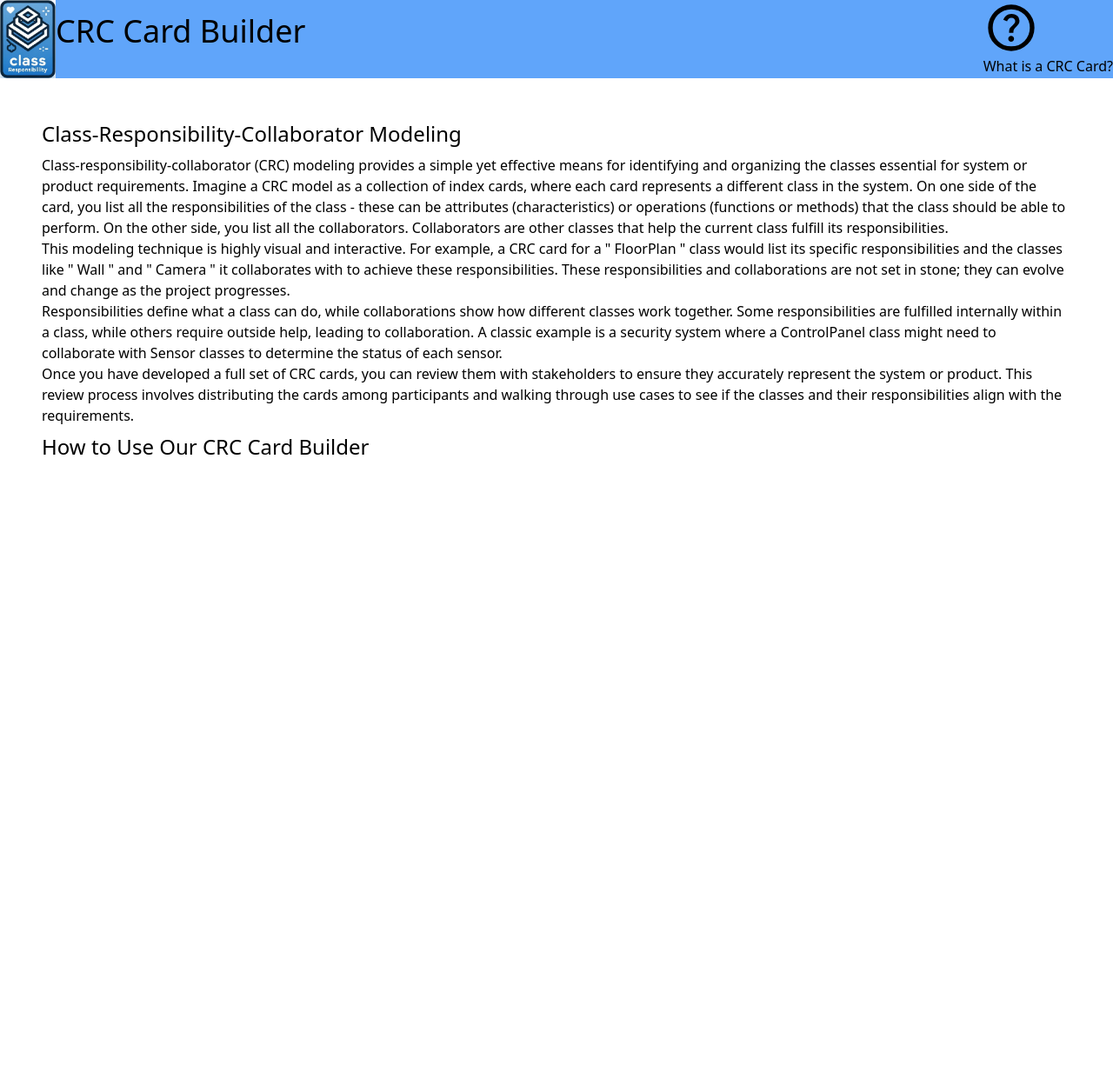
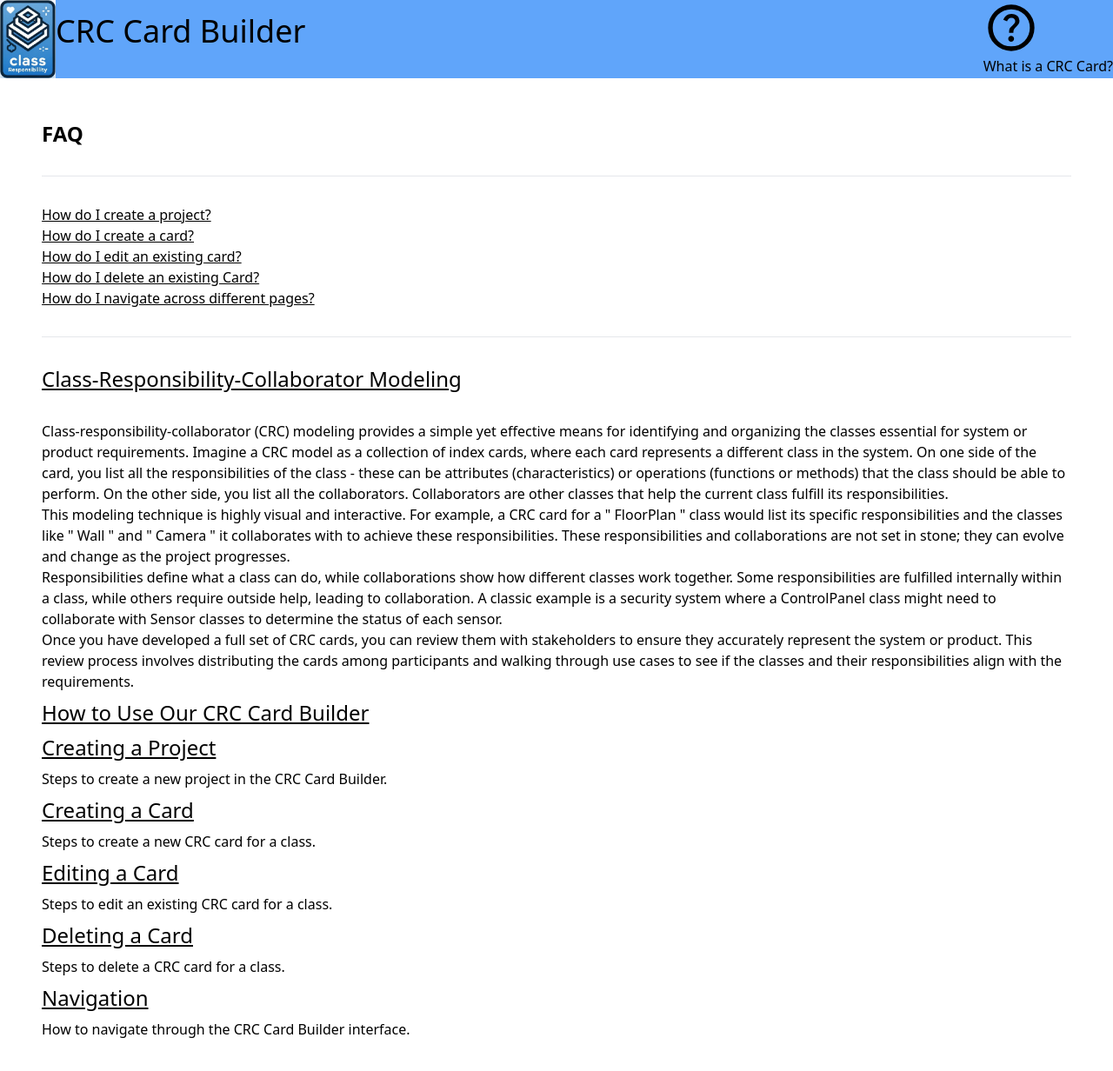
Before and after one commit to oo-ng/CRC-Card-Builder, a React (Vite) app: page /help in a window 1280 px wide. Shown: the top 1232 px of the page at 87% size. Before the commit the page ends 800 px from the top, so only its background shows below. Built offline with nearby package versions, Linux system fonts and the light colour scheme.

Commit message:
Help Page Updates

```diff
--- a/src/Pages/HelpPage.jsx
+++ b/src/Pages/HelpPage.jsx
@@ -1,11 +1,27 @@
-import { Header } from "../Components/Header"
+import { Header } from "../Components/Header";
+
 export const HelpPage = () => {
-    return(
+    return (
         <>
-            <Header/>
-            <div >
+            <Header />
+            <div>
                 <div className='m-12'>
-                <h2 className="text-2xl mb-2">Class-Responsibility-Collaborator Modeling</h2>
+                <div className="mb-2">
+                <h2 className="text-2xl mb-2 font-bold">FAQ</h2>
+                <hr className="w-full border-t border-black-300 my-8" />
+                </div>
+                <ul>
+
+                        <li><a href="#creating-project"><span className="hover:bg-gray-100 underline">How do I create a project?</span></a></li>
+                        <li><a href="#creating-card"><span className="hover:bg-gray-100 underline">How do I create a card?</span></a></li>
+                        <li><a href="#editing-card"><span className="hover:bg-gray-100 underline">How do I edit an existing card?</span></a></li>
+                        <li><a href="#deleting-card"><span className="hover:bg-gray-100 underline">How do I delete an existing Card?</span></a></li>
+                        <li><a href="#navigation"><span className="hover:bg-gray-100 underline">How do I navigate across different pages?</span></a></li>
+                    </ul>
+                    <hr className="w-full border-t border-black-300 my-8" />
+                    <div className="mb-8">
+                    <h2 className="text-2xl mb-2 underline">Class-Responsibility-Collaborator Modeling</h2>
+                    </div>
                     <p>
                         Class-responsibility-collaborator (CRC) modeling provides a simple yet effective means
                         for identifying and organizing the classes essential for system or product requirements.
@@ -15,10 +31,11 @@ export const HelpPage = () => {
                         should be able to perform. On the other side, you list all the collaborators. Collaborators are
                         other classes that help the current class fulfill its responsibilities.
                     </p>
+
                     <p>
                         This modeling technique is highly visual and interactive. For example, a CRC card for a
-                    &quot; FloorPlan &quot;  class would list its specific responsibilities and the classes like &quot; Wall &quot;  and
-                    &quot; Camera &quot;  it collaborates with to achieve these responsibilities. These responsibilities and
+                        &quot; FloorPlan &quot; class would list its specific responsibilities and the classes like &quot; Wall &quot; and
+                        &quot; Camera &quot; it collaborates with to achieve these responsibilities. These responsibilities and
                         collaborations are not set in stone; they can evolve and change as the project progresses.
                     </p>
                     <p>
@@ -35,12 +52,40 @@ export const HelpPage = () => {
                         classes and their responsibilities align with the requirements.
                     </p>
 
-                <h2 className="text-2xl mt-2 mb-2">How to Use Our CRC Card Builder</h2>
+                    <h2 className="text-2xl mt-2 mb-2 underline" id="crc-builder">How to Use Our CRC Card Builder</h2>
+
+
+                    {/* Additional Headings */}
+                    <h2 className="text-2xl mt-2 mb-2 underline" id="creating-project">Creating a Project</h2>
                     <p>
-                    {/* Content for the CRC Card Builder usage instructions will go here */}
+                        {/* Content for creating a project instructions will go here */}
+                        Steps to create a new project in the CRC Card Builder.
+                    </p>
+
+                    <h2 className="text-2xl mt-2 mb-2 underline" id="creating-card">Creating a Card</h2>
+                    <p>
+                        {/* Content for creating a card instructions will go here */}
+                        Steps to create a new CRC card for a class.
+                    </p>
+
+                    <h2 className="text-2xl mt-2 mb-2 underline" id="editing-card">Editing a Card</h2>
+                    <p>
+                        {/* Content for editing a card instructions will go here */}
+                        Steps to edit an existing CRC card for a class.
+                    </p>
+
+                    <h2 className="text-2xl mt-2 mb-2 underline" id="deleting-card">Deleting a Card</h2>
+                    <p>
+                        {/* Content for deleting a card instructions will go here */}
+                        Steps to delete a CRC card for a class.
+                    </p>
+
+                    <h2 className="text-2xl mt-2 mb-2 underline" id="navigation">Navigation</h2>
+                    <p>
+                        {/* Content for navigation instructions will go here */}
+                        How to navigate through the CRC Card Builder interface.
                     </p>
                 </div>
-
             </div>
         </>
     )
```
Lines whose indentation alone changed are shown as unchanged.
